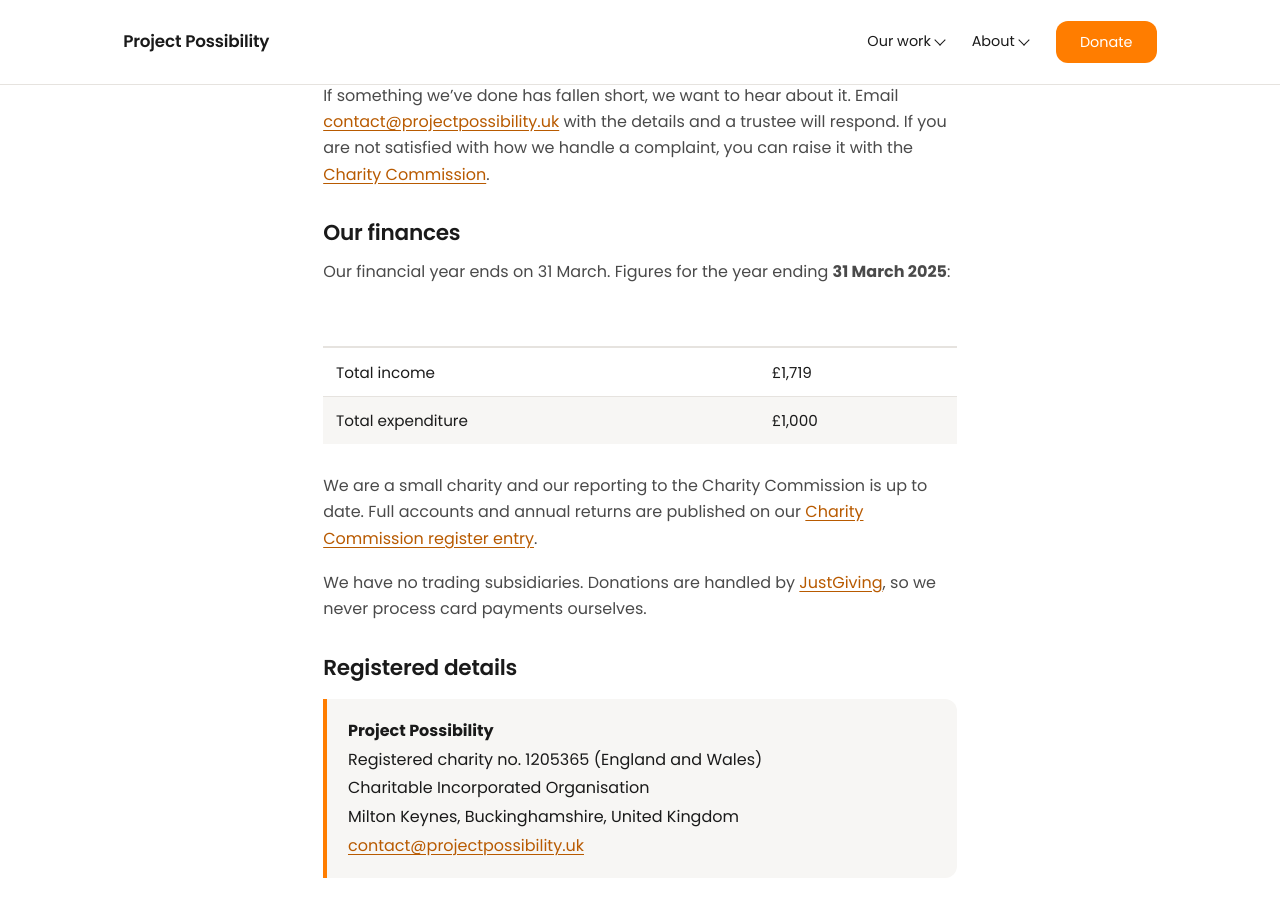
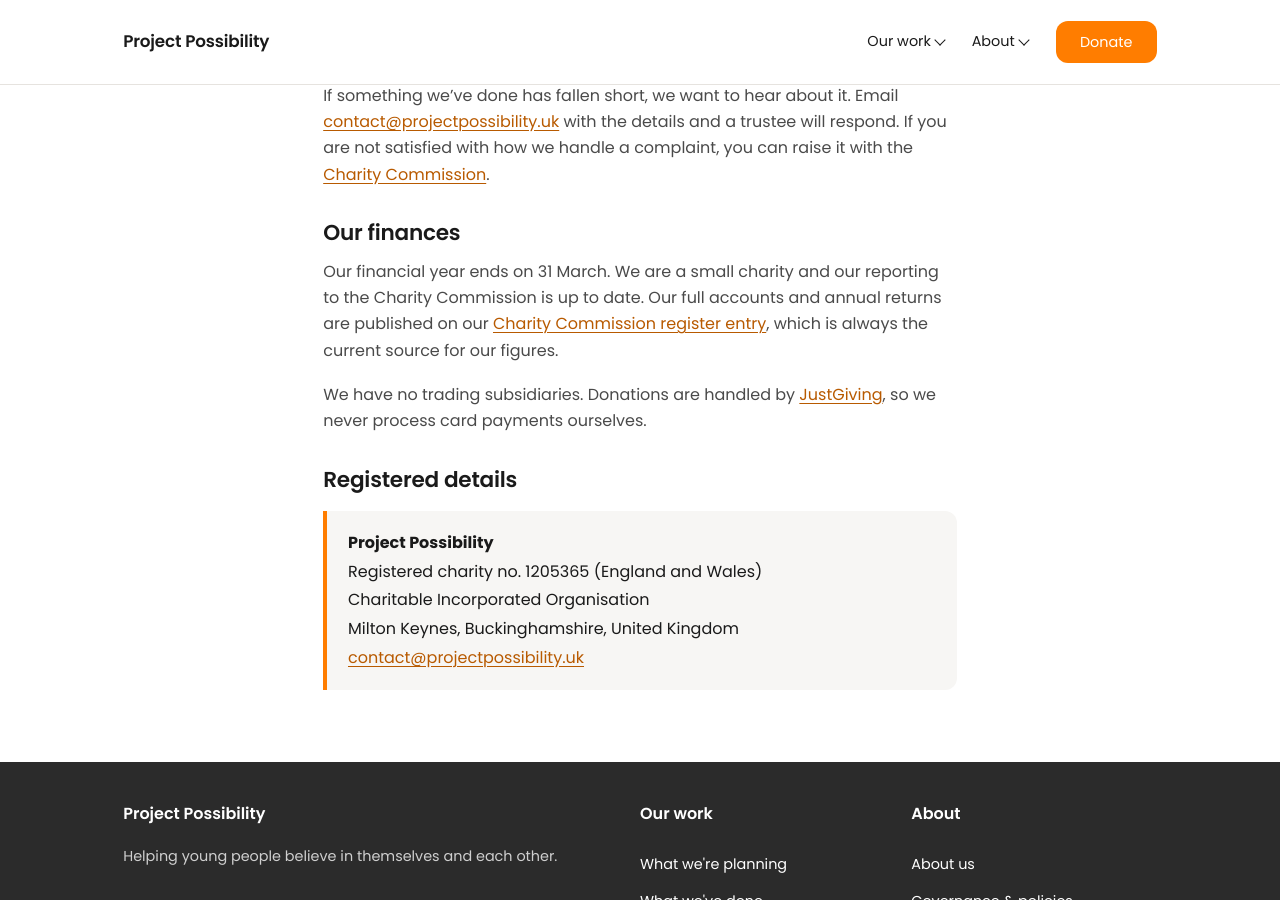
Before and after one commit to ttfnrob/projpossweb, a Jekyll site: the page built from governance.md, in a window 1280 px wide and 900 px high, scrolled down 2460 px. Built offline with Jekyll 4.4.1, drawn with Linux system fonts in a browser that asks for light colours; some of the changed text lies outside the part shown.

Commit message:
Governance: drop placeholder finance figures, link to Commission accounts; use short trustee names

```diff
--- a/governance.md
+++ b/governance.md
@@ -106,16 +106,10 @@ the [Charity Commission](https://www.gov.uk/complain-about-charity).
 
 ## Our finances
 
-Our financial year ends on 31 March. Figures for the year ending **31 March 2025**:
-
-| | |
-|---|---|
-| Total income | £1,719 |
-| Total expenditure | £1,000 |
-
-We are a small charity and our reporting to the Charity Commission is up to date. Full accounts and
-annual returns are published on our
-[Charity Commission register entry](https://register-of-charities.charitycommission.gov.uk/en/charity-search/-/charity-details/5226236).
+Our financial year ends on 31 March. We are a small charity and our reporting to the Charity
+Commission is up to date. Our full accounts and annual returns are published on our
+[Charity Commission register entry](https://register-of-charities.charitycommission.gov.uk/en/charity-search/-/charity-details/5226236),
+which is always the current source for our figures.
 
 We have no trading subsidiaries. Donations are handled by
 [JustGiving]({{ site.justgiving_url }}), so we never process card payments ourselves.
```
Also changed, not shown: other parts of governance.md (+3 -3 lines).
